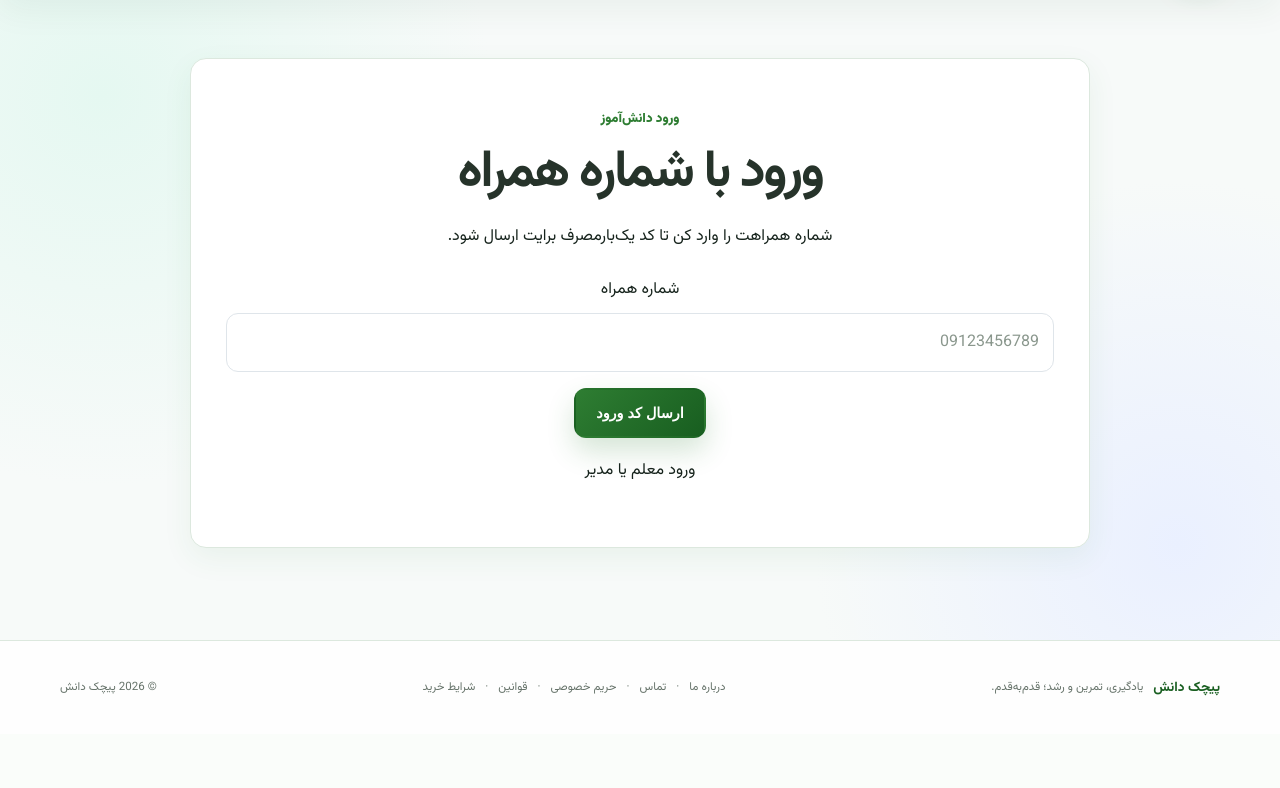
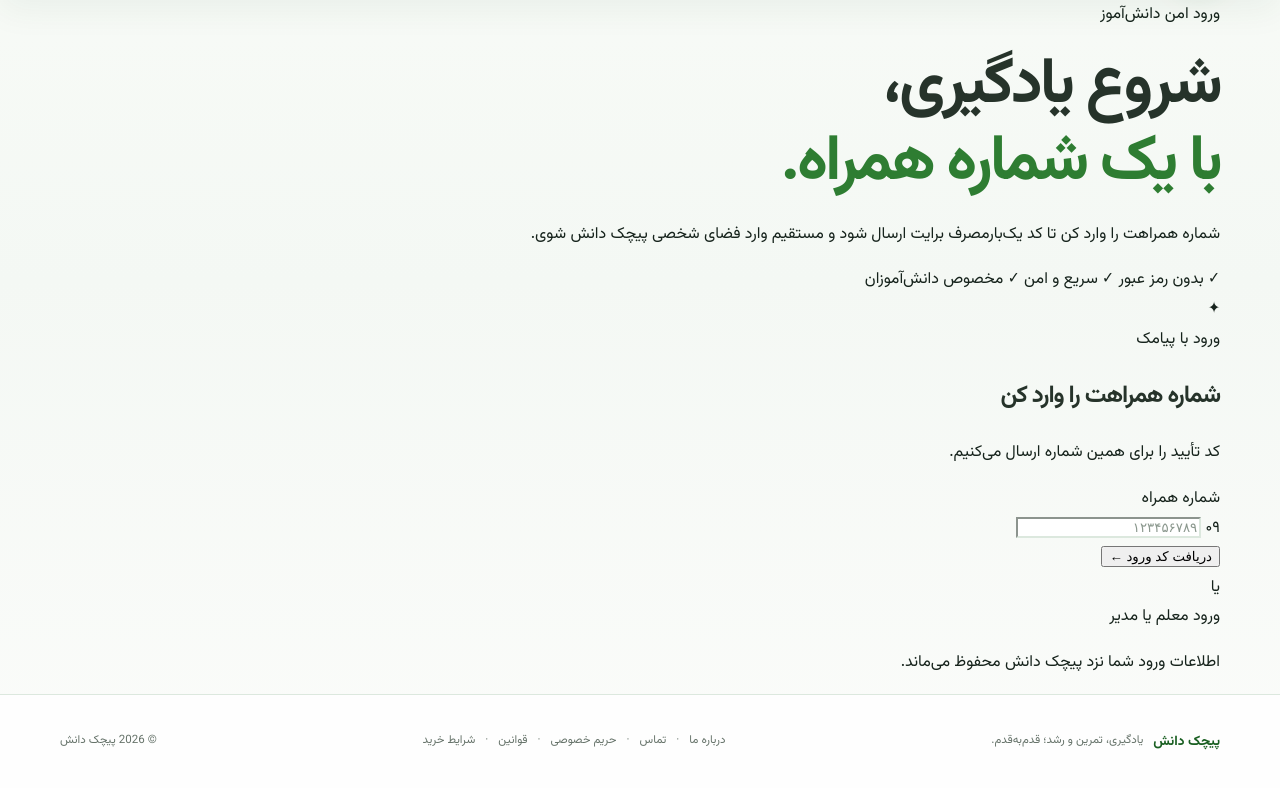
Before and after one commit to evamode29/pichak-danesh, a Django app: page /otp/ in a window 1280 px wide. Shown: the part 86-874 px from the top of the page. Before the commit the page ends 782 px from the top, so only its background shows below. Run offline with Django 5.2, Linux system fonts and the light colour scheme.

Commit message:
feat: redesign OTP request page

```diff
--- a/templates/otp/request.html
+++ b/templates/otp/request.html
@@ -1 +1,50 @@
-{% extends 'base.html' %}{% block title %}ورود با پیامک | پیچک دانش{% endblock %}{% block content %}<section class="placement-page"><div class="container placement-shell"><div class="result-card"><span class="section-kicker">ورود دانش‌آموز</span><h1>ورود با شماره همراه</h1><p>شماره همراهت را وارد کن تا کد یک‌بارمصرف برایت ارسال شود.</p>{% if error %}<div class="active-box" style="background:#fff1f1;color:#a33">{{ error }}</div>{% endif %}<form method="post" style="margin-top:24px"><input type="hidden" name="csrfmiddlewaretoken" value="{{ csrf_token }}"><label>شماره همراه</label><input name="mobile" inputmode="tel" autocomplete="tel" placeholder="09123456789" required style="width:100%;box-sizing:border-box;padding:14px;border:1px solid #dfe5ea;border-radius:12px;font:inherit;margin:8px 0 16px"><button class="button primary" type="submit">ارسال کد ورود</button></form><p style="margin-top:18px"><a href="{% url 'login' %}">ورود معلم یا مدیر</a></p></div></div></section>{% endblock %}
+{% extends 'base.html' %}
+{% block title %}ورود با پیامک | پیچک دانش{% endblock %}
+{% block content %}
+<section class="otp-page">
+  <div class="otp-orb otp-orb-one"></div>
+  <div class="otp-orb otp-orb-two"></div>
+  <div class="container">
+    <div class="otp-layout">
+      <div class="otp-intro">
+        <span class="otp-kicker"><span class="otp-kicker-dot"></span> ورود امن دانش‌آموز</span>
+        <h1>شروع یادگیری،<br><em>با یک شماره همراه.</em></h1>
+        <p>شماره همراهت را وارد کن تا کد یک‌بارمصرف برایت ارسال شود و مستقیم وارد فضای شخصی پیچک دانش شوی.</p>
+        <div class="otp-trust">
+          <span>✓ بدون رمز عبور</span>
+          <span>✓ سریع و امن</span>
+          <span>✓ مخصوص دانش‌آموزان</span>
+        </div>
+      </div>
+
+      <div class="otp-card">
+        <div class="otp-card-icon" aria-hidden="true">✦</div>
+        <span class="otp-card-label">ورود با پیامک</span>
+        <h2>شماره همراهت را وارد کن</h2>
+        <p class="otp-card-text">کد تأیید را برای همین شماره ارسال می‌کنیم.</p>
+
+        {% if error %}
+          <div class="otp-error" role="alert">{{ error }}</div>
+        {% endif %}
+
+        <form method="post" class="otp-form">
+          {% csrf_token %}
+          <label for="otp-mobile">شماره همراه</label>
+          <div class="otp-input-wrap">
+            <span class="otp-input-icon">۰۹</span>
+            <input id="otp-mobile" name="mobile" inputmode="tel" autocomplete="tel" placeholder="۱۲۳۴۵۶۷۸۹" required>
+          </div>
+          <button class="otp-submit" type="submit">
+            <span>دریافت کد ورود</span>
+            <span class="otp-arrow">←</span>
+          </button>
+        </form>
+
+        <div class="otp-divider"><span>یا</span></div>
+        <a class="otp-secondary" href="{% url 'login' %}">ورود معلم یا مدیر</a>
+        <p class="otp-note">اطلاعات ورود شما نزد پیچک دانش محفوظ می‌ماند.</p>
+      </div>
+    </div>
+  </div>
+</section>
+{% endblock %}
```
